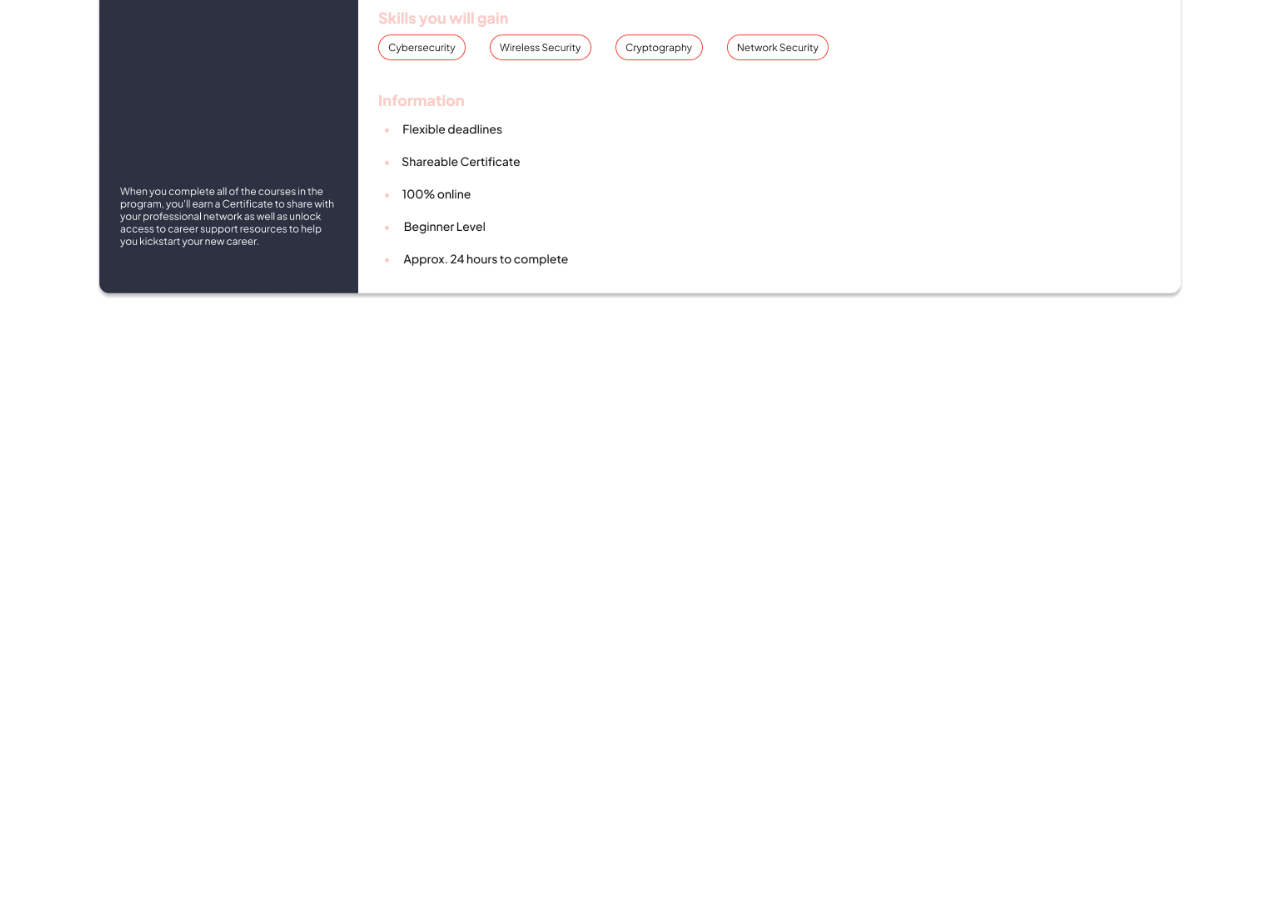
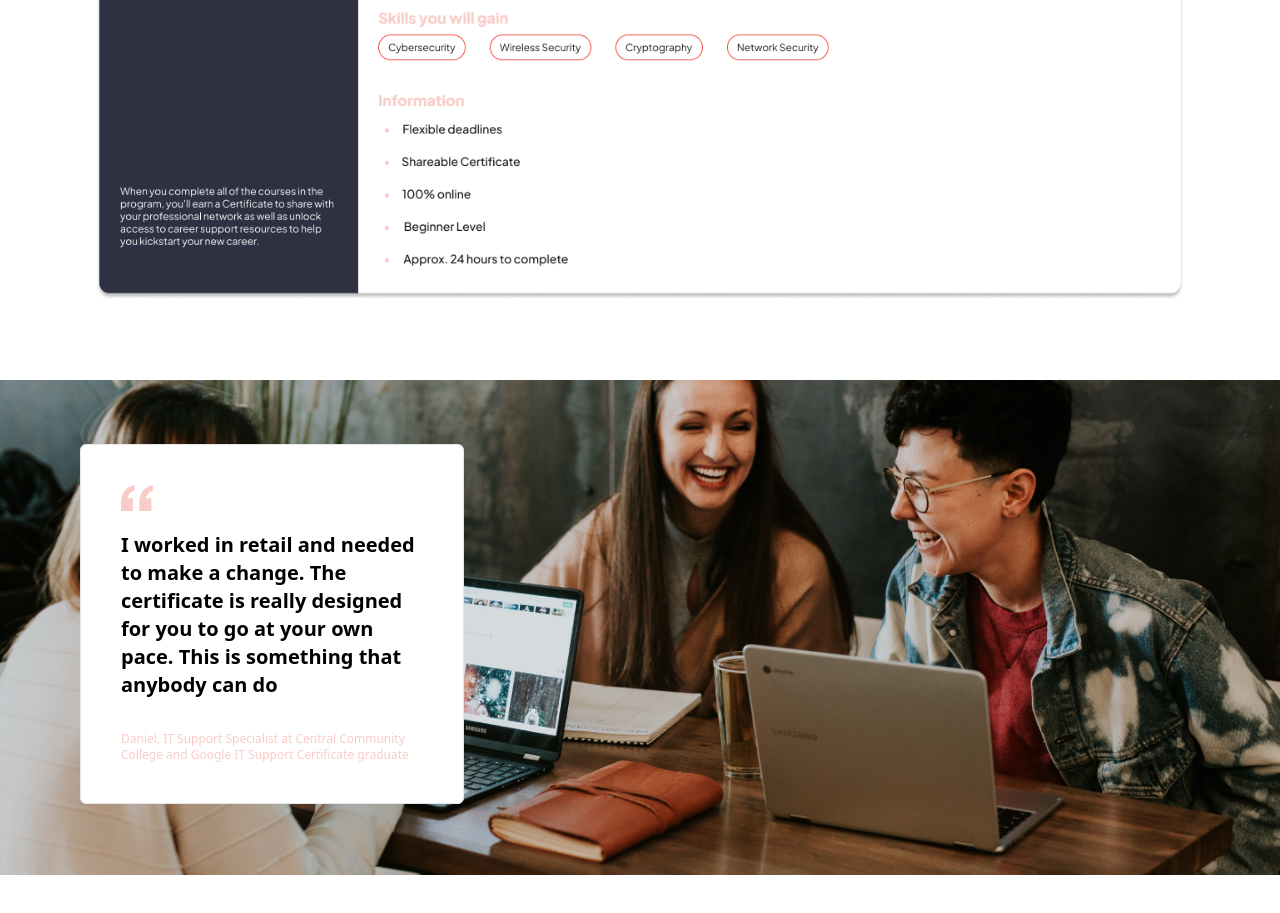
Before and after one commit to Md-Atikul-Islam-420/Tailwind-CSS-First-Assignment, a website built with Vite: page index.html in a window 1280 px wide. Shown: the part 4513-5426 px from the top of the page. Before the commit the page ends 4813 px from the top, so only its background shows below. Built offline with nearby package versions, Linux system fonts and the light colour scheme; files whose address does not match are found by name.

Commit message:
This is work section

```diff
--- a/index.html
+++ b/index.html
@@ -294,3 +294,22 @@
      <div class="md:mx-24">
         <img class="w-full h-auto" src="img/Group 238907.png" alt="">
     </div>
+
+     <!-- This is work section-->
+
+     <section class="mb-10 mt-20">
+        <div class="flex relative">
+
+            <img class="w-fit" src="img/brooke-cagle-g1Kr4Ozfoac-unsplash 2.png" alt="">
+
+            <div class="bg-[#FFFFFF] border rounded-md w-[200px] md:w-96 md:px-10 px-2 mb-10 absolute md:top-16 top-5 md:left-20 left-5">
+
+                <img class="w-3 md:w-8 pt-2 md:pt-10" src="img/“.png" alt="">
+
+                <p class="text-[8px] md:text-xl font-semibold pb-2 md:pb-8 md:pt-5 pt-2">I worked in retail and needed to make a change. The certificate is really designed for you to go at your own pace. This is something that anybody can do</p>
+
+                <p class="text-[6px] md:text-xs text-[#F9CCC7] pb-2 md:pb-10">Daniel, IT Support Specialist at Central Community College and Google IT Support Certificate graduate</p>
+            </div>
+
+        </div>
+    </section>
```
